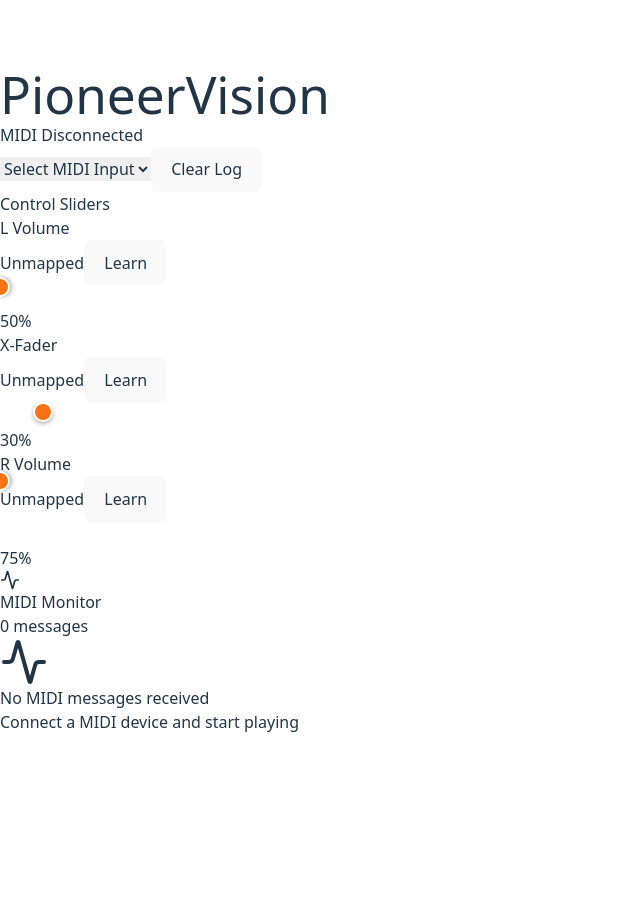
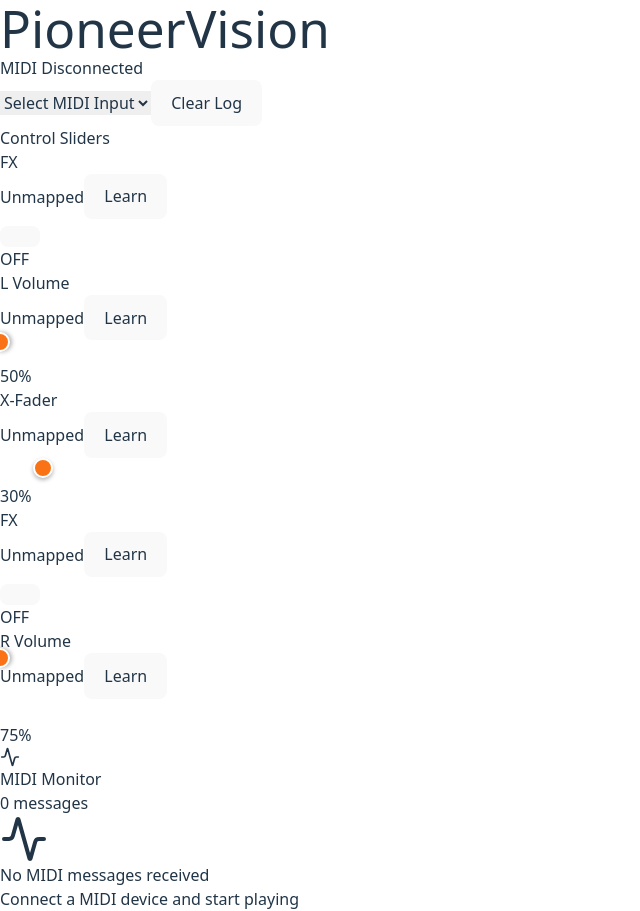
Before and after one commit to akisma/pioneer-vision, a React (Vite) app in the folder pioneertown/: page / in a window 1280 px wide. Shown: the whole page, without its empty margins (0-640 px from the left). Before the commit the page ends 800 px from the top, so only its background shows below. Built offline with nearby package versions, Linux system fonts and the light colour scheme; the HTML template or start-up script is replaced by a standard one.

Commit message:
add FX buttons and associated state

```diff
--- a/pioneertown/src/components/ControlPanel.jsx
+++ b/pioneertown/src/components/ControlPanel.jsx
@@ -2,15 +2,33 @@
 import { useMIDI } from '../hooks/useMIDI';
 import VerticalSlider from './VerticalSlider';
 import HorizontalSlider from './HorizontalSlider';
+import FXButton from './FXButton';
 
 const ControlPanel = () => {
-  const { sliderValues, ccMappings, isLearning, handleSliderChange, startLearning } = useMIDI();
+  const {
+    sliderValues,
+    buttonStates,
+    ccMappings,
+    isLearning,
+    handleSliderChange,
+    handleButtonToggle,
+    startLearning
+  } = useMIDI();
 
   return (
     <div className="bg-gray-800 border-b border-gray-700 p-6">
       <h2 className="text-lg font-semibold mb-6 text-orange-400">Control Sliders</h2>
 
       <div className="flex items-center justify-center space-x-12">
+        <div className="flex flex-col items-center">
+          <FXButton
+            label="FX"
+            isOn={buttonStates.lFX}
+            onToggle={() => handleButtonToggle('lFX')}
+            ccMapping={ccMappings.lFX}
+            isLearning={isLearning === 'lFX'}
+            onLearn={() => startLearning('lFX')}
+          />
           <VerticalSlider
             label="L Volume"
             value={sliderValues.lVolume}
@@ -19,6 +37,7 @@
             isLearning={isLearning === 'lVolume'}
             onLearn={() => startLearning('lVolume')}
           />
+        </div>
 
         <HorizontalSlider
           label="X-Fader"
@@ -29,6 +48,15 @@
           onLearn={() => startLearning('xFader')}
         />
 
+        <div className="flex flex-col items-center">
+          <FXButton
+            label="FX"
+            isOn={buttonStates.rFX}
+            onToggle={() => handleButtonToggle('rFX')}
+            ccMapping={ccMappings.rFX}
+            isLearning={isLearning === 'rFX'}
+            onLearn={() => startLearning('rFX')}
+          />
           <VerticalSlider
             label="R Volume"
             value={sliderValues.rVolume}
@@ -39,6 +67,7 @@
           />
         </div>
       </div>
+    </div>
   );
 };
 
--- /dev/null
+++ b/pioneertown/src/components/FXButton.jsx
@@ -0,0 +1,62 @@
+import React from 'react';
+
+const FXButton = ({ label, isOn, onToggle, ccMapping, isLearning, onLearn }) => {
+  return (
+    <div className="flex flex-col items-center mb-4">
+      <div className="flex items-center justify-between w-full mb-2">
+        <label className="text-xs font-medium text-gray-300">{label}</label>
+        <div className="flex items-center space-x-2 ml-4">
+          <span className="text-xs text-gray-400">
+            {ccMapping ? `CC${ccMapping}` : 'Unmapped'}
+          </span>
+          <button
+            onClick={onLearn}
+            className={`px-1 py-0.5 text-xs rounded ${
+              isLearning
+                ? 'bg-orange-500 text-white'
+                : 'bg-gray-600 hover:bg-gray-500 text-gray-300'
+            }`}
+          >
+            {isLearning ? 'Learning...' : 'Learn'}
+          </button>
+        </div>
+      </div>
+
+      {/* Lightswitch Button */}
+      <div className="relative">
+        <button
+          onClick={onToggle}
+          className={`
+            w-8 h-12 bg-gray-700 border-2 border-gray-600 rounded-md
+            shadow-inner transition-all duration-75
+            ${isOn ? 'shadow-lg' : 'shadow-md'}
+          `}
+        >
+          {/* Switch plate */}
+          <div
+            className={`
+              w-6 h-4 mx-auto rounded-sm transition-all duration-75
+              ${isOn
+                ? 'bg-orange-500 transform -translate-y-1 shadow-md'
+                : 'bg-gray-500 transform translate-y-1 shadow-sm'
+              }
+            `}
+          />
+        </button>
+
+        {/* Status indicator */}
+        <div className={`
+          absolute -bottom-1 left-1/2 transform -translate-x-1/2
+          w-2 h-2 rounded-full
+          ${isOn ? 'bg-orange-400' : 'bg-gray-600'}
+        `} />
+      </div>
+
+      <span className="text-xs text-gray-400 mt-1">
+        {isOn ? 'ON' : 'OFF'}
+      </span>
+    </div>
+  );
+};
+
+export default FXButton;
--- a/pioneertown/src/hooks/useMIDI.js
+++ b/pioneertown/src/hooks/useMIDI.js
@@ -8,6 +8,7 @@
   addMidiMessage,
   clearMidiMessages,
   updateSliderValue,
+  toggleButton,
   setIsLearning,
   handleCCMessage,
   resetCcCalibration,
@@ -97,8 +98,12 @@
     dispatch(updateSliderValue({ slider, value: numericValue }));
   };
 
-  const startLearning = (slider) => {
-    dispatch(setIsLearning(slider));
+  const handleButtonToggle = (button) => {
+    dispatch(toggleButton({ button }));
+  };
+
+  const startLearning = (control) => {
+    dispatch(setIsLearning(control));
   };
 
   const clearMessages = () => {
@@ -113,6 +118,7 @@
     ...midiState,
     connectToInput,
     handleSliderChange,
+    handleButtonToggle,
     startLearning,
     clearMessages,
     resetCalibration
--- a/pioneertown/src/store/slices/midiSlice.js
+++ b/pioneertown/src/store/slices/midiSlice.js
@@ -10,6 +10,10 @@
     lVolume: 50,
     rVolume: 75,
     xFader: 30
+  },
+  buttonStates: {
+    lFX: false,
+    rFX: false
   },
   ccMappings: {},
   isLearning: null,
@@ -44,6 +48,10 @@
       const { slider, value } = action.payload;
       state.sliderValues[slider] = value;
     },
+    toggleButton: (state, action) => {
+      const { button } = action.payload;
+      state.buttonStates[button] = !state.buttonStates[button];
+    },
     setCcMapping: (state, action) => {
       const { slider, ccNumber } = action.payload;
       state.ccMappings[slider] = ccNumber;
@@ -63,8 +71,14 @@
       const { ccNumber, value } = action.payload;
 
       // Check if this CC is mapped to a slider and update it
-      Object.entries(state.ccMappings).forEach(([slider, cc]) => {
+      Object.entries(state.ccMappings).forEach(([control, cc]) => {
         if (cc === ccNumber) {
+          // Handle buttons (assuming they're mapped with CC values)
+          if (control.endsWith('FX')) {
+            // For buttons, treat CC value > 64 as "on" (pressed)
+            state.buttonStates[control] = value > 64;
+          } else {
+            // Handle sliders
             // Initialize calibration data if not exists
             if (!state.ccCalibration[ccNumber]) {
               state.ccCalibration[ccNumber] = {
@@ -96,11 +110,12 @@
 
             // Apply smoothing to reduce jitter (simple moving average)
             const smoothingFactor = 0.8; // Adjust between 0-1 for more/less smoothing
-          const currentValue = state.sliderValues[slider];
+            const currentValue = state.sliderValues[control];
             const smoothedValue = Math.round(currentValue * (1 - smoothingFactor) + normalizedValue * smoothingFactor);
 
-          state.sliderValues[slider] = smoothedValue;
+            state.sliderValues[control] = smoothedValue;
             calibration.lastValue = value;
+          }
         }
       });
 
@@ -121,6 +136,7 @@
   addMidiMessage,
   clearMidiMessages,
   updateSliderValue,
+  toggleButton,
   setCcMapping,
   setIsLearning,
   handleCCMessage,
```
Lines whose indentation alone changed are shown as unchanged.
